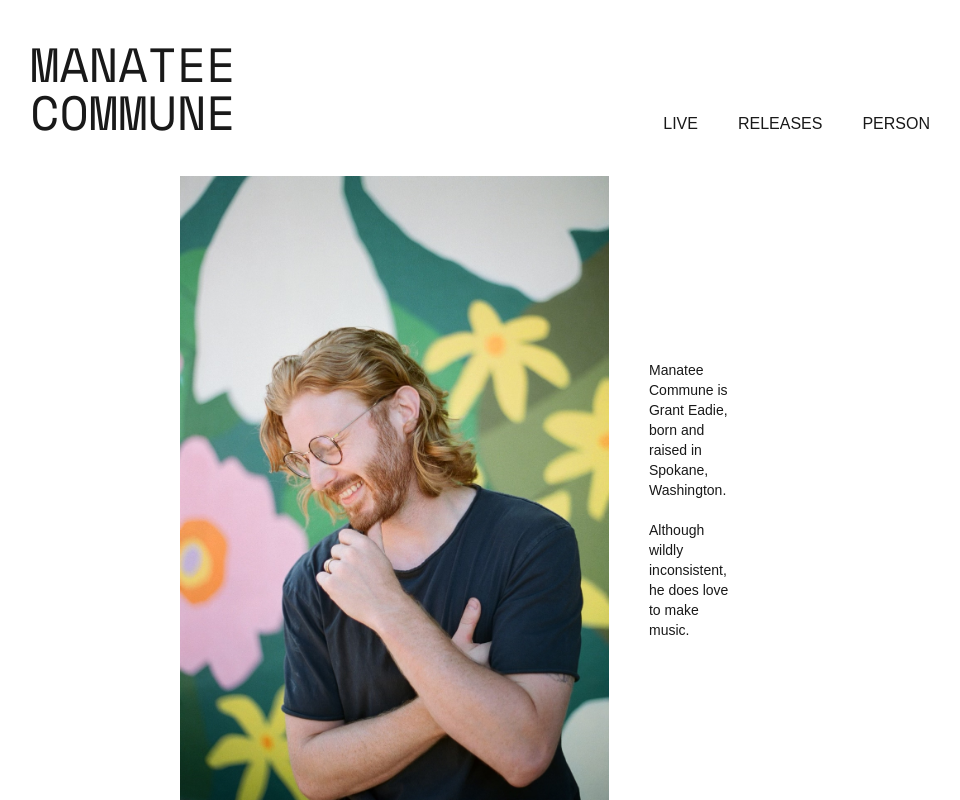
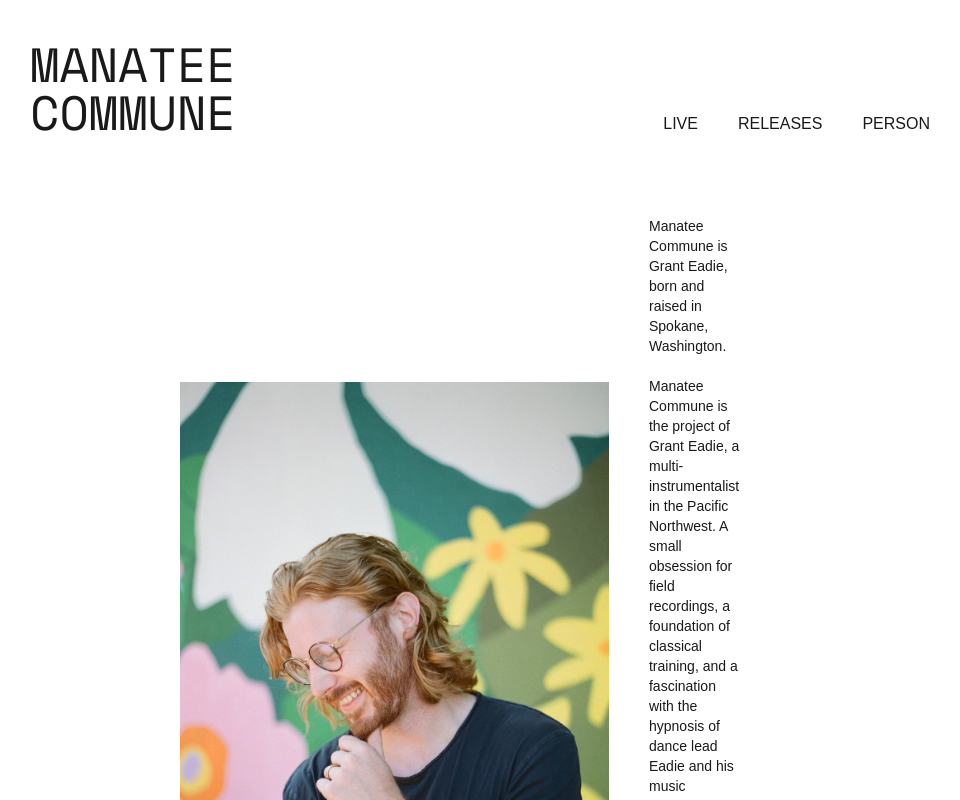
Before and after one commit to GrantEadie/manateecommune, a Next.js app: page /person in a window 1280 px wide. Shown: the top 800 px of the page, without its empty margins (160-1120 px from the left). Built offline with nearby package versions, Linux system fonts and the light colour scheme; a web font is replaced by a local one.

Commit message:
fix the bio.

```diff
--- a/app/person/page.tsx
+++ b/app/person/page.tsx
@@ -17,7 +17,13 @@ export default function PersonPage() {
         Manatee Commune is Grant Eadie, born and raised in Spokane, Washington.
         <br />
         <br />
-        Although wildly inconsistent, he does love to make music.
+        Manatee Commune is the project of Grant Eadie, a multi-instrumentalist
+        in the Pacific Northwest. A small obsession for field recordings, a
+        foundation of classical training, and a fascination with the hypnosis of
+        dance lead Eadie and his music weaving from the ambient and downtempo
+        genres, to house and bass. Restful, detailed, childlike, meticulous, and
+        unfettered, Manatee Commune has become an icon among the PNW for the
+        liberated dance floor.
       </div>
     </div>
   );
```
